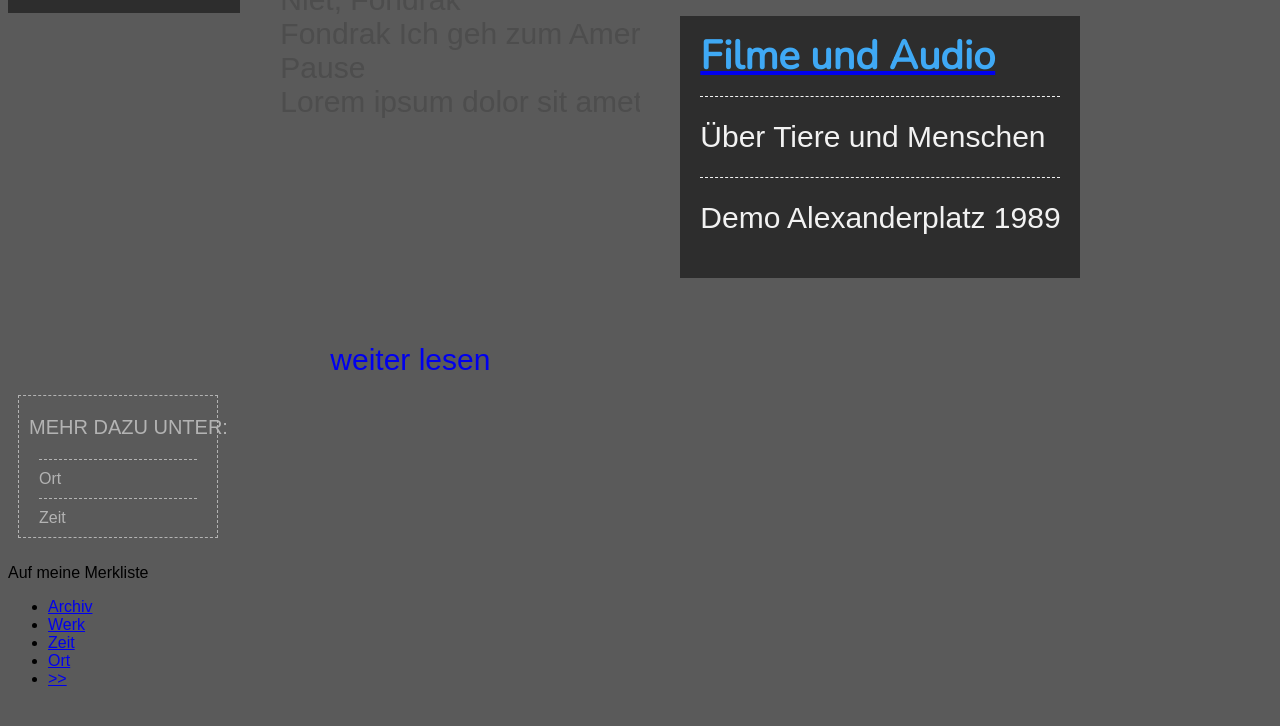
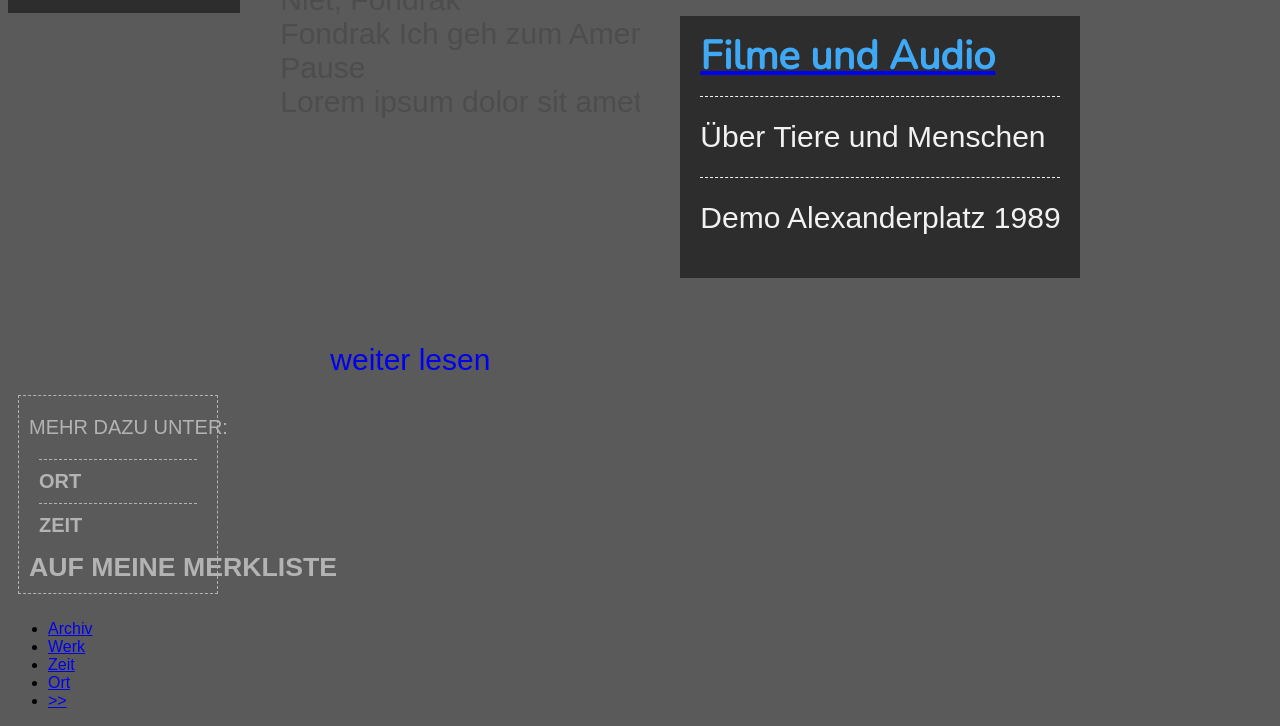
Before and after one commit to Thomas-P/Internetanwendung-fuer-mobile-Geraete, a website: page CSS/index.html in a window 1280 px wide. Shown: the part 276-1002 px from the top of the page. Before the commit the page ends 980 px from the top, so only its background shows below. Drawn offline with nearby package versions, Linux system fonts and the light colour scheme.

Commit message:
Struktur im HTML verändert.

```diff
--- a/CSS/index.html
+++ b/CSS/index.html
@@ -109,30 +109,28 @@
 				<!-- Die Verknüpfung bleibt im Hauptartikel bestehen, da der Bezug zum Artikel besteht.
 				aus die Merkliste gehört jedoch nicht dazu. <section> bleibt zwecks Wartbarkeit erhalten.-->
 				<aside id="verknuepfungen">
-					<section>
+					<section id="mehr_dazu">
 						<!-- mehr dazu -->
 						<header>
 							<h2>mehr dazu unter:</h2>
 						</header>
 						<ul>
 							<li>
-								Ort
+								<a href="">Ort</a>
 							</li>
 							<li>
-								Zeit
+								<a href="">Zeit</a>
 							</li>
 						</ul>
+					</section>
+					<!-- Merkliste als Teil von  -->
+					<section id="merkliste">
+						<!-- auf Merkliste -->
+						<a href="">Auf meine Merkliste</a>
 					</section>
 				</aside>
 			</footer>
 		</article>
-		<!-- Wohin mit der Merkliste? -->
-		<aside>
-			<section>
-				<!-- auf Merkliste -->
-				<p>Auf meine Merkliste</p>
-			</section>
-		</aside>
 	</main>
 	<footer>
 		<!-- der Footer enthält die Navigation und wird später am unteren Rand angezeigt. -->
```
